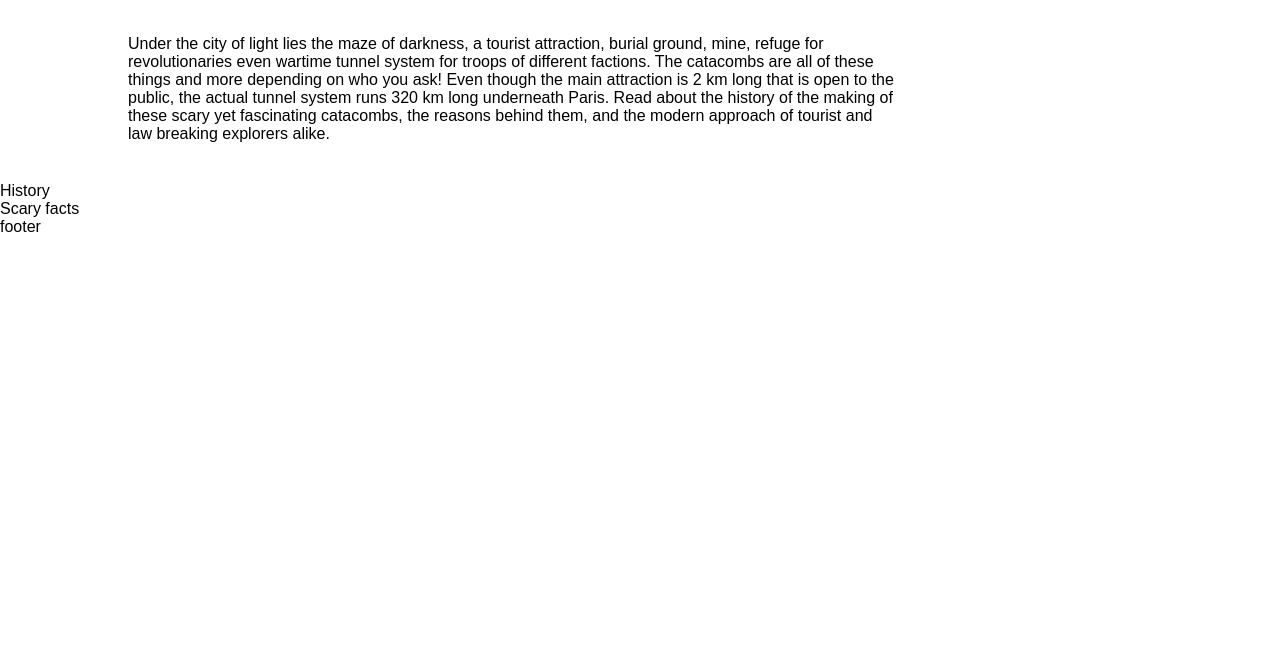
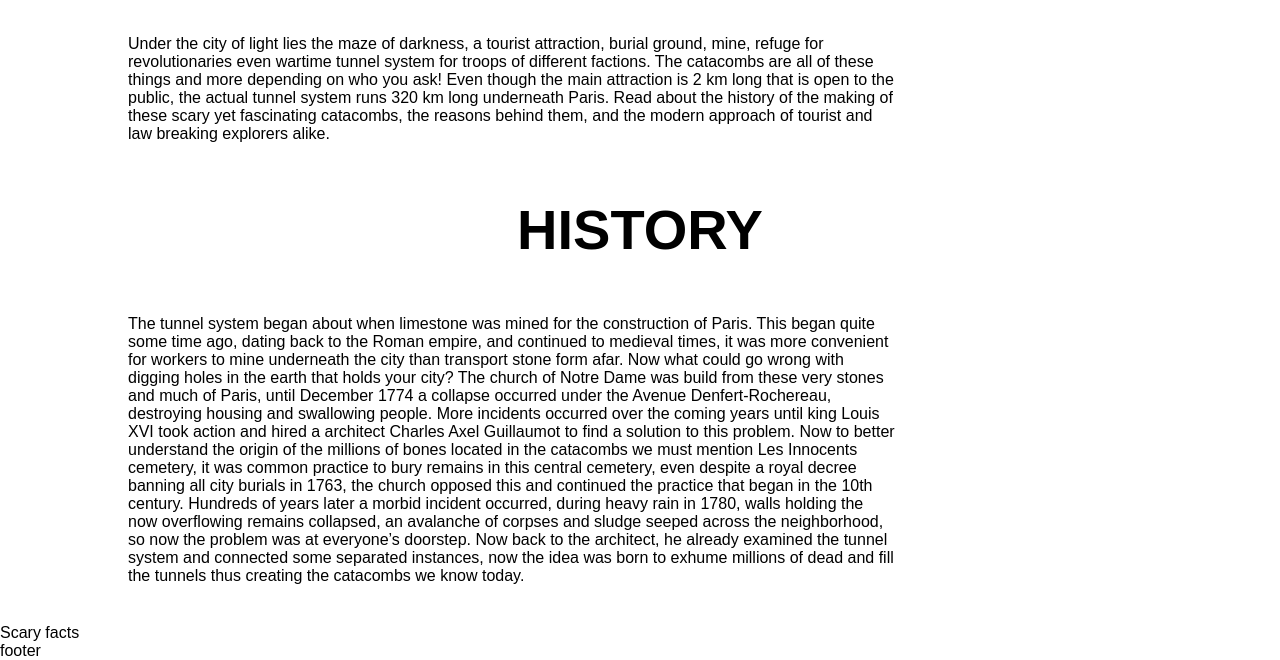
Before and after one commit to Code-Institute-Submissions/PavleMarinkovic95-portfolio_1_SepResub, a plain HTML site: page index.html in a window 1280 px wide. Shown: the part 873-1533 px from the top of the page. Before the commit the page ends 1109 px from the top, so only its background shows below. Drawn offline with Linux system fonts and the light colour scheme; a web font is replaced by a local one.

Commit message:
Added the history section
Added history section and style

```diff
--- a/index.html
+++ b/index.html
@@ -40,8 +40,16 @@
                 <p>Under the city of light lies the maze of darkness, a tourist attraction, burial ground, mine, refuge for revolutionaries even wartime tunnel system for troops of different factions. The catacombs are all of these things and more depending on who you ask! Even though the main attraction is 2 km long that is open to the public, the actual tunnel system runs 320 km long underneath Paris. Read about the history of the making of these scary yet fascinating catacombs, the reasons behind them, and the modern approach of tourist and law breaking explorers alike. </p>
             </div>
     </section>
-    <section>
-        History
+    <section class="main-read">
+        <h1>History</h1>
+        <div class="textwall">
+            <p>
+                The tunnel system began about when limestone was mined for the construction of Paris. This began quite some time ago, dating back to the Roman empire, and continued to medieval times, it was more convenient for workers to mine underneath the city than transport stone form afar. Now what could go wrong with digging holes in the earth that holds your city? The church of Notre Dame was build from these very stones and much of Paris, until December 1774 a collapse occurred under the Avenue Denfert-Rochereau, destroying housing and swallowing people. More incidents occurred over the coming years until king Louis XVI took action and hired a architect Charles Axel Guillaumot to find a solution to this problem.
+Now to better understand the origin of the millions of bones located in the catacombs we must mention Les Innocents cemetery, it was common practice to bury remains in this central cemetery, even despite a royal decree banning all city burials in 1763, the church opposed this and continued the practice that began in the 10th century. Hundreds of years later a morbid incident occurred, during heavy rain in 1780, walls holding the now overflowing remains collapsed, an avalanche of corpses and sludge seeped across the neighborhood, so now the problem was at everyone’s doorstep.
+Now back to the architect, he already examined the tunnel system and connected some separated instances, now the idea was born to exhume millions of dead and fill the tunnels thus creating the catacombs we know today.
+
+            </p>
+        </div>
     </section>
     <section>
         Scary facts
```
